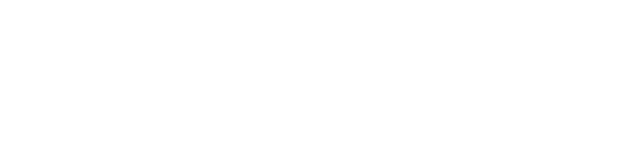
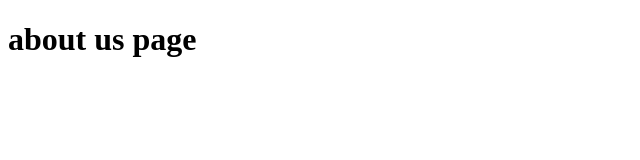
Before and after one commit to Esha-Salman/VeryFirst, a plain HTML site: page about.html in a window 1280 px wide. Shown: the whole page, without its empty margins (0-640 px from the left). Drawn offline with Linux system fonts and the light colour scheme.

Commit message:
modified third file

```diff
--- a/jok.html
+++ b/about.html
@@ -3,9 +3,9 @@
 <head>
     <meta charset="UTF-8">
     <meta name="viewport" content="width=device-width, initial-scale=1.0">
-    <title>jok</title>
+    <title>about</title>
 </head>
 <body>
-
+    <h1>about us page</h1>
 </body>
 </html>
```
